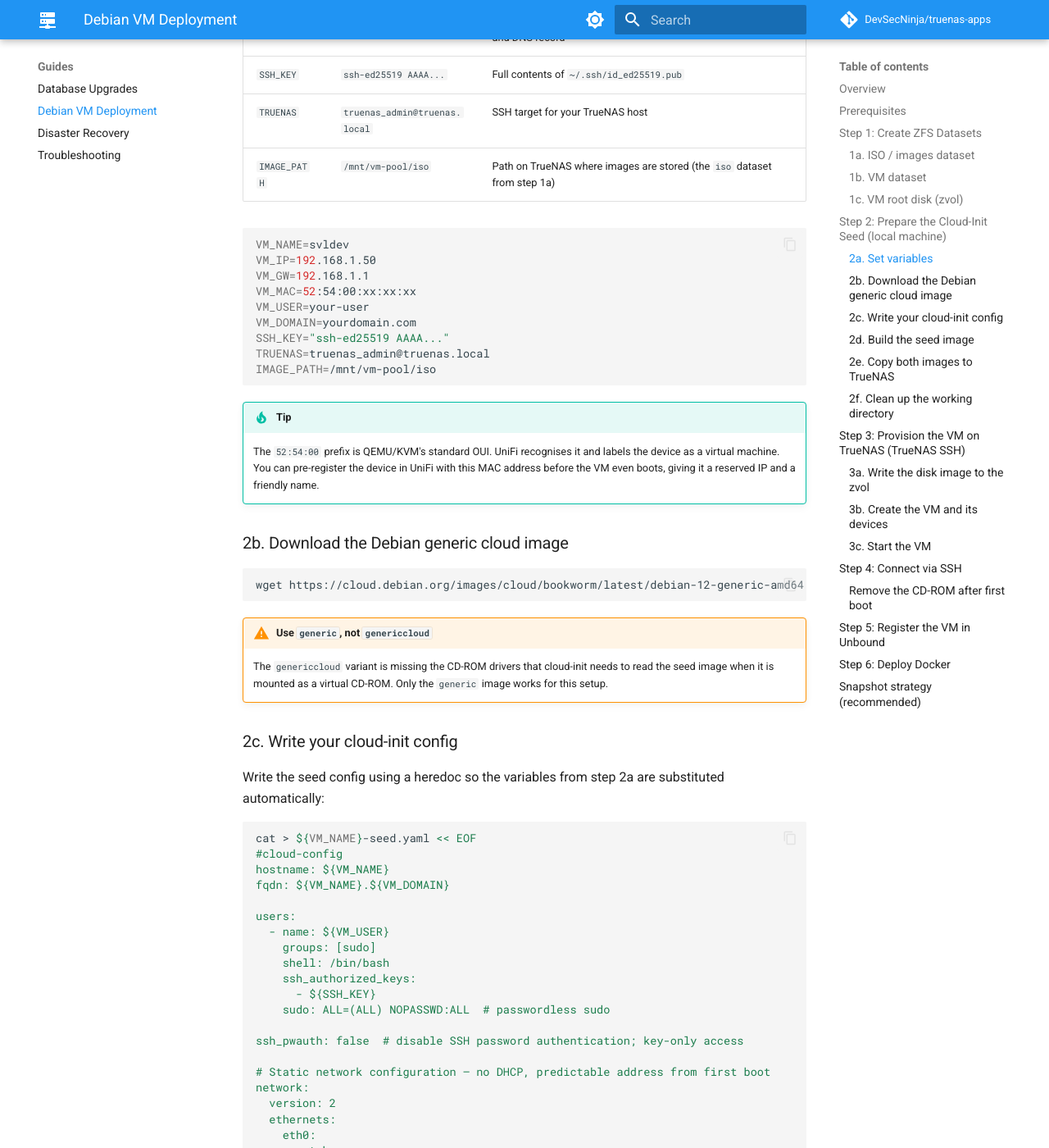
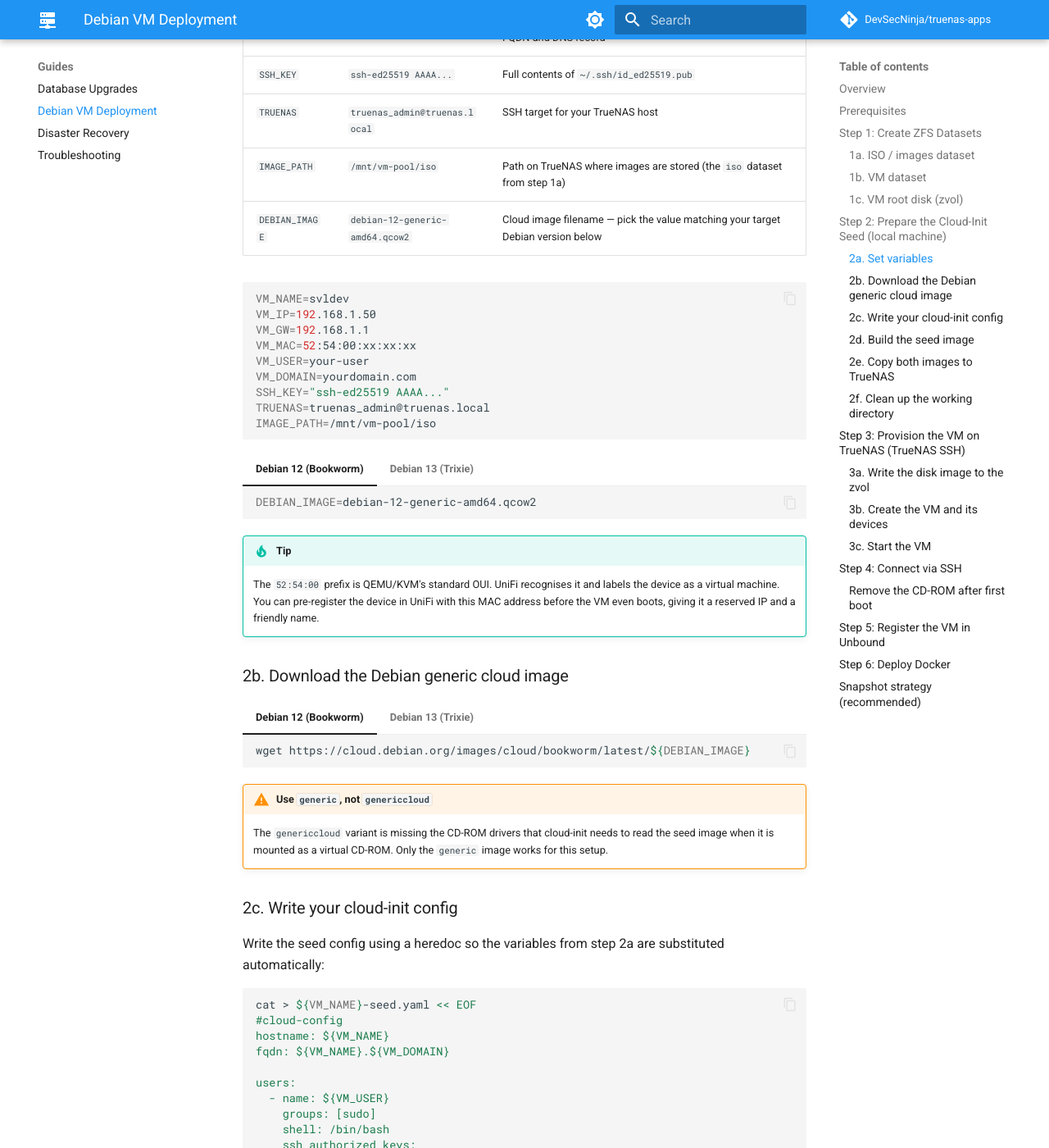
Before and after one commit to DevSecNinja/truenas-apps, an MkDocs documentation site: the page built from docs/VM-DEBIAN.md, in a window 1280 px wide and 1400 px high, scrolled down 4085 px. Shown: the whole window at 82% size. Built offline with MkDocs 1.6.1 and Material for MkDocs 9.7.7, drawn with Linux system fonts in a browser that asks for light colours; comment, search, counter and statistics services are not loaded; some of the changed text lies outside the part shown.

Commit message:
docs: update VM-DEBIAN guide to include Debian image variable and download instructions

````diff
--- a/docs/VM-DEBIAN.md
+++ b/docs/VM-DEBIAN.md
@@ -107,17 +107,18 @@
 
 Set these once — all subsequent commands use them:
 
-| Variable     | Example value                 | What to set                                                                |
-| ------------ | ----------------------------- | -------------------------------------------------------------------------- |
-| `VM_NAME`    | `svldev`                      | VM hostname — used for zvol, cloud-init, and DNS record                    |
-| `VM_IP`      | `192.168.1.50`                | Free static IP on your LAN                                                 |
-| `VM_GW`      | `192.168.1.1`                 | Your router / gateway IP                                                   |
-| `VM_MAC`     | `52:54:00:a1:b2:c3`           | QEMU/KVM OUI (`52:54:00`) + 3 unique octets of your choice                 |
-| `VM_USER`    | `your-user`                   | Non-root account cloud-init will create                                    |
-| `VM_DOMAIN`  | `yourdomain.com`              | Internal domain resolved by AdGuard/Unbound — used for FQDN and DNS record |
-| `SSH_KEY`    | `ssh-ed25519 AAAA...`         | Full contents of `~/.ssh/id_ed25519.pub`                                   |
-| `TRUENAS`    | `truenas_admin@truenas.local` | SSH target for your TrueNAS host                                           |
-| `IMAGE_PATH` | `/mnt/vm-pool/iso`            | Path on TrueNAS where images are stored (the `iso` dataset from step 1a)   |
+| Variable       | Example value                   | What to set                                                                     |
+| -------------- | ------------------------------- | ------------------------------------------------------------------------------- |
+| `VM_NAME`      | `svldev`                        | VM hostname — used for zvol, cloud-init, and DNS record                         |
+| `VM_IP`        | `192.168.1.50`                  | Free static IP on your LAN                                                      |
+| `VM_GW`        | `192.168.1.1`                   | Your router / gateway IP                                                        |
+| `VM_MAC`       | `52:54:00:a1:b2:c3`             | QEMU/KVM OUI (`52:54:00`) + 3 unique octets of your choice                      |
+| `VM_USER`      | `your-user`                     | Non-root account cloud-init will create                                         |
+| `VM_DOMAIN`    | `yourdomain.com`                | Internal domain resolved by AdGuard/Unbound — used for FQDN and DNS record      |
+| `SSH_KEY`      | `ssh-ed25519 AAAA...`           | Full contents of `~/.ssh/id_ed25519.pub`                                        |
+| `TRUENAS`      | `truenas_admin@truenas.local`   | SSH target for your TrueNAS host                                                |
+| `IMAGE_PATH`   | `/mnt/vm-pool/iso`              | Path on TrueNAS where images are stored (the `iso` dataset from step 1a)        |
+| `DEBIAN_IMAGE` | `debian-12-generic-amd64.qcow2` | Cloud image filename — pick the value matching your target Debian version below |
 
 ```sh
 VM_NAME=svldev
@@ -132,6 +133,19 @@
 ```
 
 <!-- dprint-ignore -->
+=== "Debian 12 (Bookworm)"
+
+    ```sh
+    DEBIAN_IMAGE=debian-12-generic-amd64.qcow2
+    ```
+
+=== "Debian 13 (Trixie)"
+
+    ```sh
+    DEBIAN_IMAGE=debian-13-generic-amd64.qcow2
+    ```
+
+<!-- dprint-ignore -->
 !!! tip
     The `52:54:00` prefix is QEMU/KVM's standard OUI. UniFi recognises it and labels the device
     as a virtual machine. You can pre-register the device in UniFi with this MAC address before
@@ -139,9 +153,18 @@
 
 ### 2b. Download the Debian generic cloud image
 
-```sh
-wget https://cloud.debian.org/images/cloud/bookworm/latest/debian-12-generic-amd64.qcow2
-```
+<!-- dprint-ignore -->
+=== "Debian 12 (Bookworm)"
+
+    ```sh
+    wget https://cloud.debian.org/images/cloud/bookworm/latest/${DEBIAN_IMAGE}
+    ```
+
+=== "Debian 13 (Trixie)"
+
+    ```sh
+    wget https://cloud.debian.org/images/cloud/trixie/latest/${DEBIAN_IMAGE}
+    ```
 
 <!-- dprint-ignore -->
 !!! warning "Use `generic`, not `genericcloud`"
@@ -233,8 +256,8 @@
 ### 2e. Copy both images to TrueNAS
 
 ```sh
-scp debian-12-generic-amd64.qcow2 ${TRUENAS}:${IMAGE_PATH}/
-scp ${VM_NAME}-seed.img            ${TRUENAS}:${IMAGE_PATH}/
+scp ${DEBIAN_IMAGE}        ${TRUENAS}:${IMAGE_PATH}/
+scp ${VM_NAME}-seed.img    ${TRUENAS}:${IMAGE_PATH}/
 ```
 
 ### 2f. Clean up the working directory
@@ -287,6 +310,19 @@
 VM_MEMORY=$(( 4 * 1024 ))
 ```
 
+<!-- dprint-ignore -->
+=== "Debian 12 (Bookworm)"
+
+    ```sh
+    DEBIAN_IMAGE=debian-12-generic-amd64.qcow2
+    ```
+
+=== "Debian 13 (Trixie)"
+
+    ```sh
+    DEBIAN_IMAGE=debian-13-generic-amd64.qcow2
+    ```
+
 ### 3a. Write the disk image to the zvol
 
 First confirm the zvol's device node symlink is in place. If the TrueNAS UI did not trigger udev automatically, the symlink may be missing and `qemu-img` will create a plain file in its place instead of writing to the block device:
@@ -311,7 +347,7 @@
 
 ```sh
 sudo qemu-img convert -O raw \
-    ${IMAGE_PATH}/debian-12-generic-amd64.qcow2 \
+    ${IMAGE_PATH}/${DEBIAN_IMAGE} \
     /dev/zvol/${VM_PATH}
 ```
 
--- a/mkdocs.yml
+++ b/mkdocs.yml
@@ -34,11 +34,14 @@
     - content.code.copy
     - content.action.edit
     - content.action.view
+    - content.tabs.link
 
 markdown_extensions:
   - admonition
   - pymdownx.details
   - pymdownx.superfences
+  - pymdownx.tabbed:
+      alternate_style: true
   - pymdownx.highlight:
       anchor_linenums: true
   - pymdownx.inlinehilite
````
